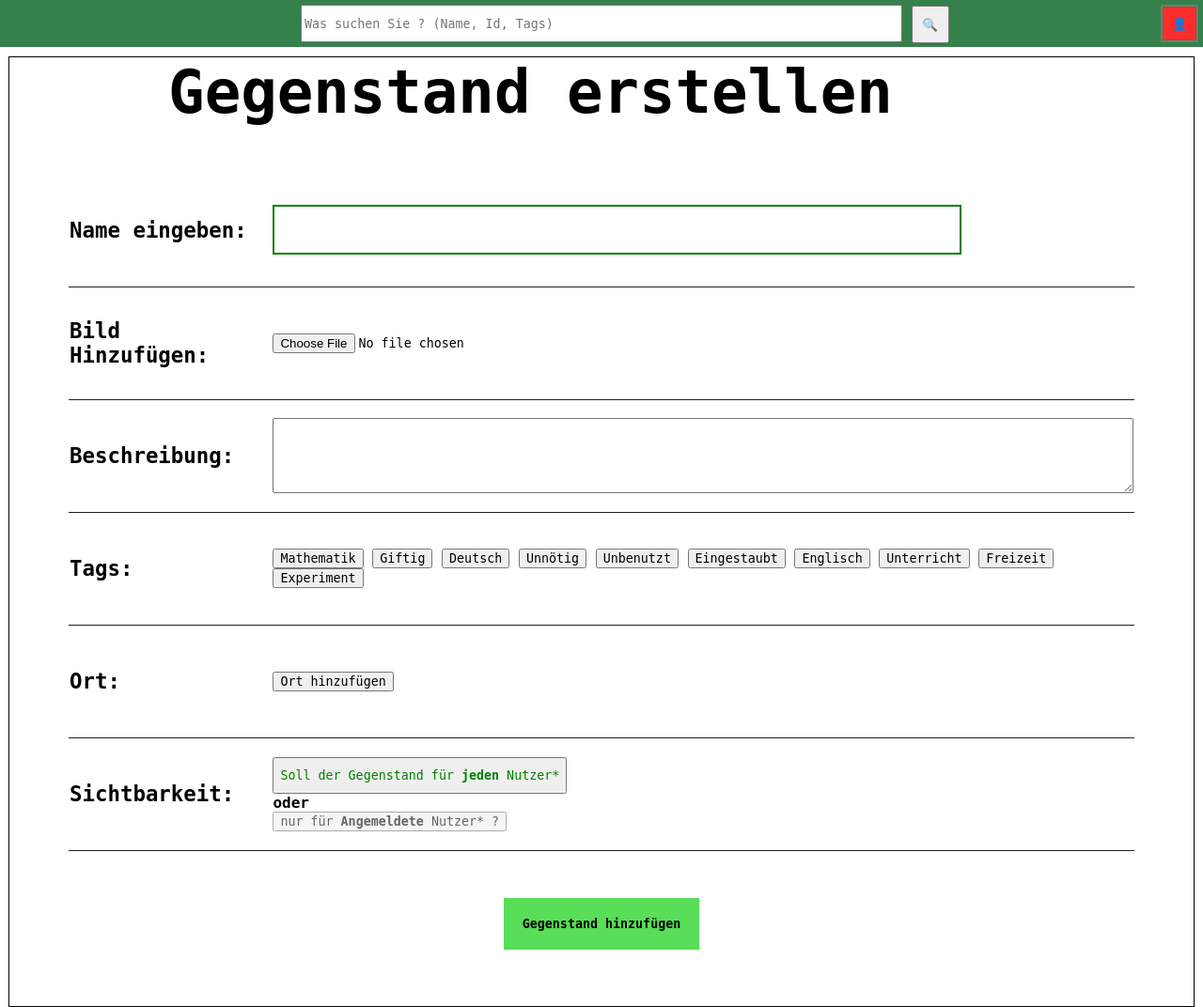
After one commit to gruener-campus-malchow/inventix, a PHP site: page /add_item.html in a window 1280 px wide. The commit adds this page. Shown: the whole page at 94% size. Run offline with PHP 8.4, Linux system fonts and the light colour scheme; some web fonts are replaced.

Commit message:
'Gegenstand hinzufügen'- Seite CSS-siert

```diff
--- /dev/null
+++ b/HTML/add_item.html
@@ -0,0 +1,74 @@
+
+<html>
+	<head>
+		<meta charset="utf-8">
+		<link rel="stylesheet" type="text/css" href="style.css" media="screen" />
+		<link rel="stylesheet" type="text/css" href="font/source-code-pro.css" media="screen" />
+		<script src="more.js"></script>
+		<title>Inventix - </title>
+	</head>
+	<body>
+		<div class="header">
+				<input class="searchinput" type="text" id="searchquerry" placeholder="Was suchen Sie ? (Name, Id, Tags)">
+				<button class="searchbutton" > 🔍 </button>
+				<button id="benutzerbutton" class="benutzerbutton" > 👤 </button>
+
+		</div>
+		<div id="userinfos" class="userinfos">
+			<div class="usermainfeld">
+				<div id="closeprofil" class="cross-rounded-borders"> </div>
+				<h1 class="profilheader">Dein Profil</h1>
+
+				<table class="profildaten">
+					<tr class="profildata"><th class="profildata">Nutzername: </th><td class="profildata">Ein_Stein</td></tr>
+					<tr class="profildata"><th class="profildata">Vorname: </th><td class="profildata">M.</td></tr>
+					<tr class="profildata"><th class="profildata">Nachname: </th><td class="profildata">Kowski</td></tr>
+					<tr class="profildata"><th class="profildata">Schul-E-Mail: </th><td class="profildata">kowdxshfjbgi@gruener-campus-malchow.de</td></tr>
+					<tr class="profildata"><th class="profildata">Passwort: </th><td class="profildata">*************</td></tr>
+				</table>
+				<button style="opacity: 0.4;">Passwort ändern ?</button>
+
+			</div>
+		</div>
+		<center>
+		 <div class="mid_wrap" id="mid_wrap">
+            <div class="gcm_wrap" id="gcm_wrap" >
+                <h1 class="header" id="header1">Gegenstand erstellen</h1>
+            </div>
+
+			<table class="additemtable">
+
+			<tr><th class="itemcells"><label class="nametag">Name eingeben:</label></th> <td class="itemcells"><input class="nameinput" id="table_input_name"></td></tr>
+			<tr><th class="itemcells"><label class="nametag">Bild Hinzufügen: </label></th> <td class="itemcells"><input name="datei" type="file" size="50" accept="image/*"></td></tr>
+			<tr><th class="itemcells"><label class="nametag">Beschreibung: </label></th> <td class="itemcells"><textarea maxlength="150" class="noteinput"></textarea></td></tr>
+			<tr><th class="itemcells"><label class="nametag">Tags: </label></th> <td class="itemcells">
+				<button>Mathematik</button>
+				<button>Giftig</button>
+				<button>Deutsch</button>
+				<button>Unnötig</button>
+				<button>Unbenutzt</button>
+				<button>Eingestaubt</button>
+				<button>Englisch</button>
+				<button>Unterricht</button>
+				<button>Freizeit</button>
+				<button>Experiment</button>
+			</td></tr>
+			<tr><th class="itemcells"><label class="nametag">Ort: </label></th> <td class="itemcells"><button class="button" id="button_loc_1">Ort hinzufügen</button></td></tr>
+			<tr><th class="itemcells"><label class="nametag">Sichtbarkeit: </label></th> <td class="itemcells"><p class="changevisible">
+					<button class="targetvisible">Soll der Gegenstand für <strong>jeden</strong> Nutzer*</button>
+					<br><strong>oder</strong><br>
+					<button class="untargetvisible">nur für <strong>Angemeldete</strong> Nutzer* ?</button>
+				</p></td></tr>
+
+
+			</table>
+
+			<button class="createitem">Gegenstand hinzufügen</button>
+
+
+		</div>
+		</center>
+
+    </body>
+
+</html>
--- a/HTML/style.css
+++ b/HTML/style.css
@@ -1,3 +1,64 @@
+body{
+	font-size: 1em;
+	font-family: 'Source Code Pro', monospace;
+	margin: 0px;
+	padding: 0px;
+	width: 100%;
+	height: 100%;
+}
+
+*{
+	font-family: 'Source Code Pro', monospace;
+}
+input.nameinput{
+	padding: 15px;
+    font-size: 100%;
+	width: 80%;
+    border: 2px solid green;
+
+}
+button.targetvisible{
+	padding-bottom: 10px;
+    padding-top: 10px;
+    color: green;
+}
+button.untargetvisible{
+	opacity: 0.6;
+}
+
+table.additemtable{
+	width: 90%;
+	border-collapse: collapse;
+    margin-top: 50px;
+	text-align: left;
+}
+
+th.itemcells, td.itemcells{
+	height: 120px;
+    border-bottom: 1px solid #222;
+}
+
+label.nametag{
+	font-size: 140%;
+    font-weight: bold;
+    margin-top: 15px;
+}
+
+
+div.visiblenote{
+	margin-top: 30px;
+}
+div.ortnote{
+	    margin-top: 30px;
+}
+button.createitem{
+	    margin: 50px;
+    padding: 20px;
+    background-color: #58de58;
+    border: none;
+    font-weight: bold;
+}
+}
 body{
 	font-size: 1em;
 	font-family: 'Source Code Pro', monospace;
@@ -216,6 +277,34 @@ button.option_button{
     width: 40%;
     margin-top: 10px;
 }
+textarea.noteinput{
+    height: 80px;
+    width: 100%;
+}
+div.picture_wrap{
+    margin-left: -40%;
+    padding-top: 10px;
+    padding-bottom: 10px;
+    width: fit-content;
+
+}
+
+div.addnotes{
+    padding-top: 10px;
+    padding-bottom: 10px;
+       width: inherit;
+
+}
+
+
+div.name_wrap{
+	margin-top: 20px;
+    margin-left: -40%;
+    padding-top: 10px;
+    padding-bottom: 10px;
+    width: fit-content;
+
+}
 
 div.button_wrap{
     padding-top: 20px;
```
